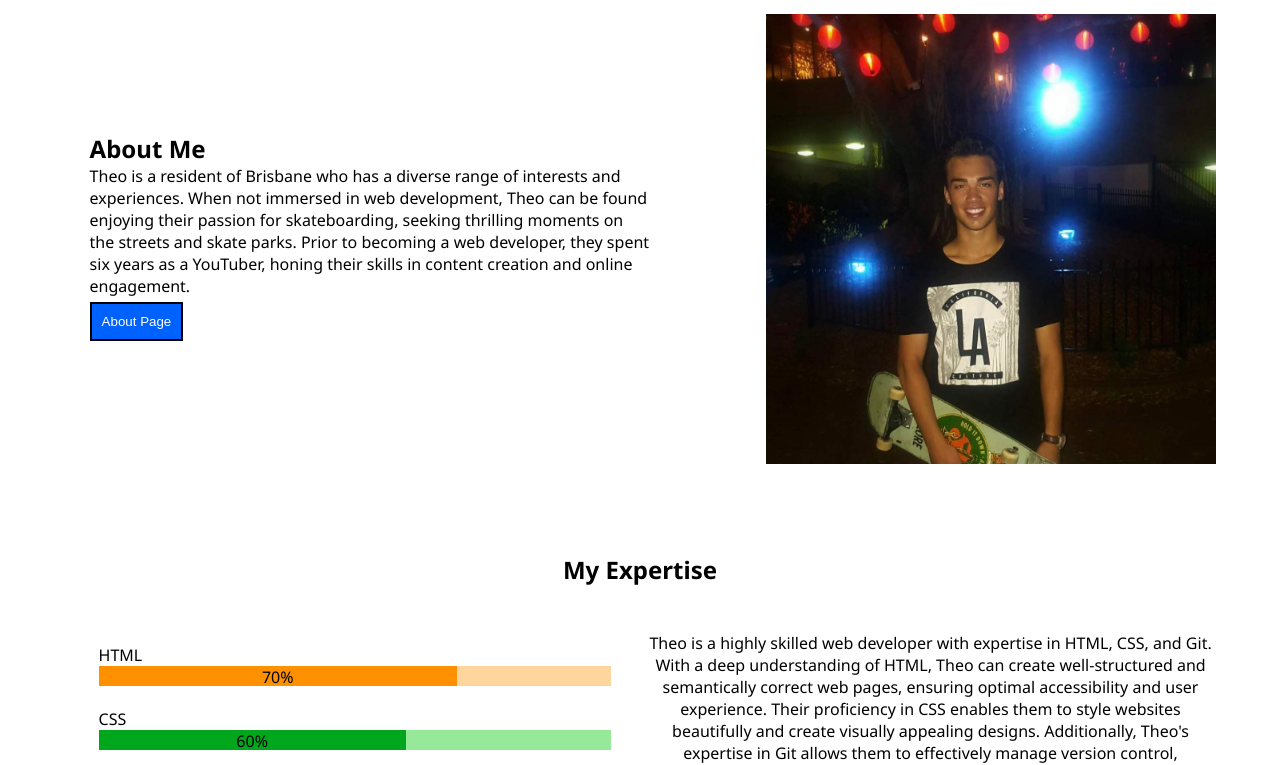
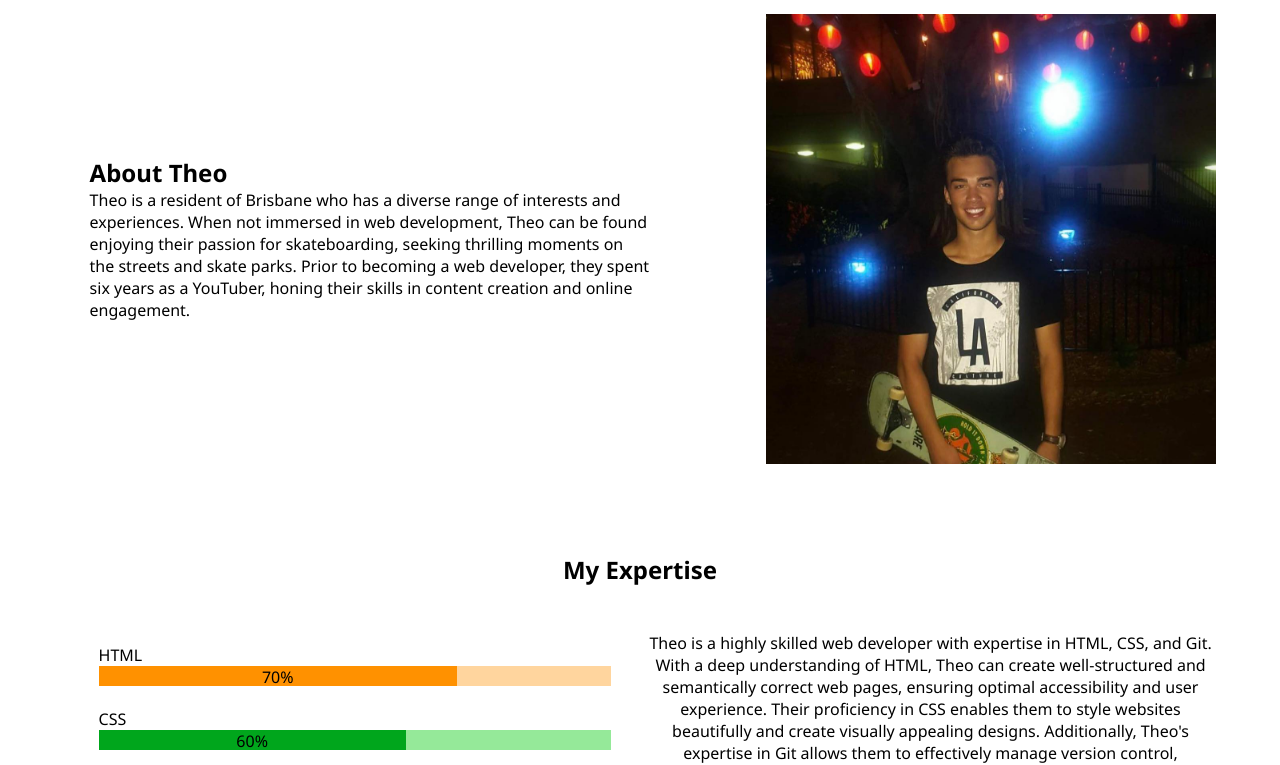
Before and after one commit to TMarentes/portfolio, a plain HTML site: page pages/about.html in a window 1280 px wide. Shown: the part 64-829 px from the top of the page. Drawn offline with Linux system fonts and the light colour scheme.

Commit message:
updated readme

```diff
--- a/pages/about.html
+++ b/pages/about.html
@@ -33,9 +33,8 @@
         <!-- about me section -->
         <div class="about-section">
             <div class="about-text">
-                <h2>About Me</h2>
+                <h2>About Theo</h2>
                 <p>Theo is a resident of Brisbane who has a diverse range of interests and experiences. When not immersed in web development, Theo can be found enjoying their passion for skateboarding, seeking thrilling moments on the streets and skate parks. Prior to becoming a web developer, they spent six years as a YouTuber, honing their skills in content creation and online engagement.</p>
-                <button class="about-button">About Page</button>
             </div>
             <img src="../images/about-image.jpg" alt="" class="about-img">
         </div>
```
Also changed, not shown: index.html (+1 -1 lines), images/readme-screenshot-3.png, 1 other file.
